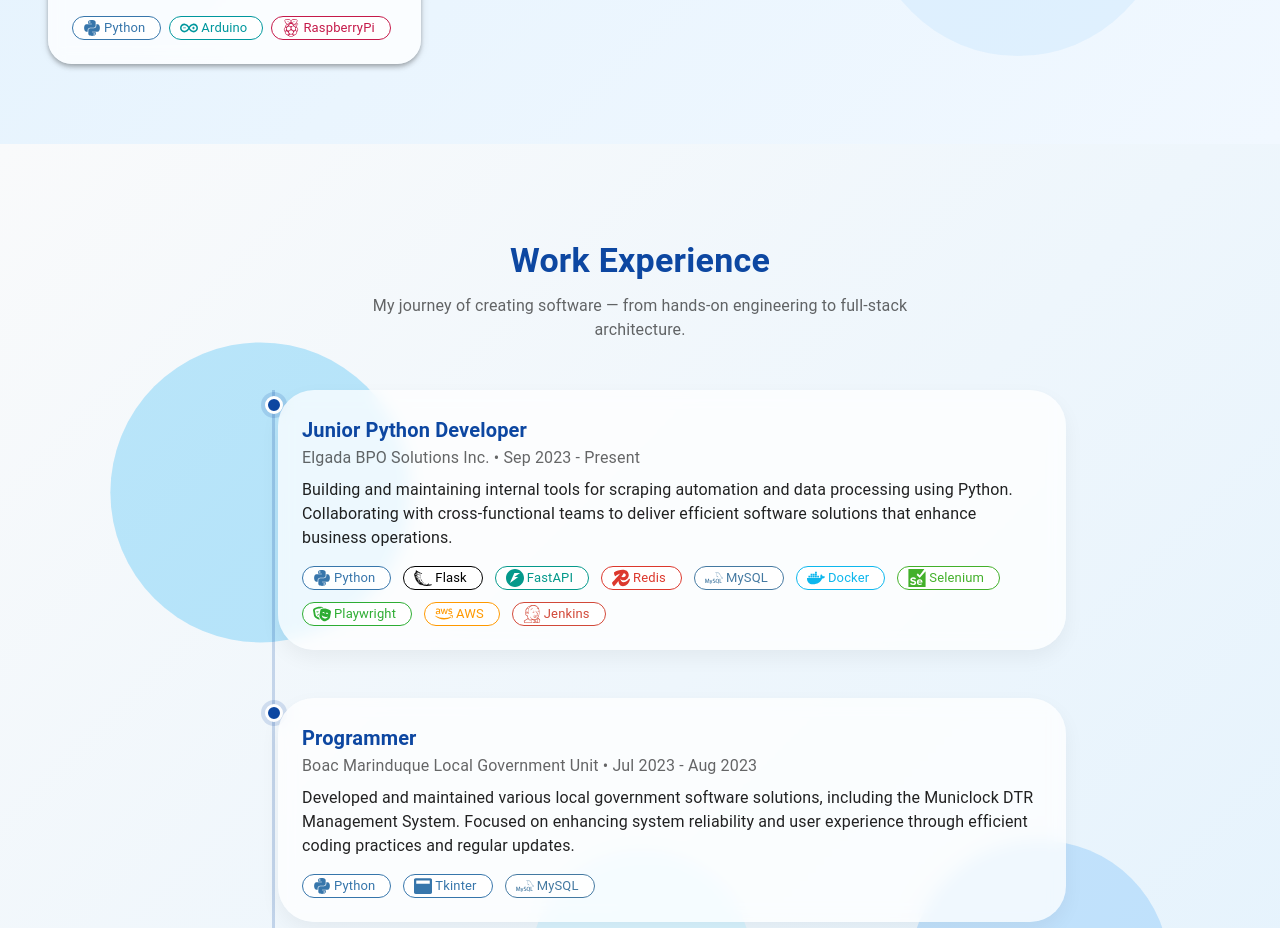
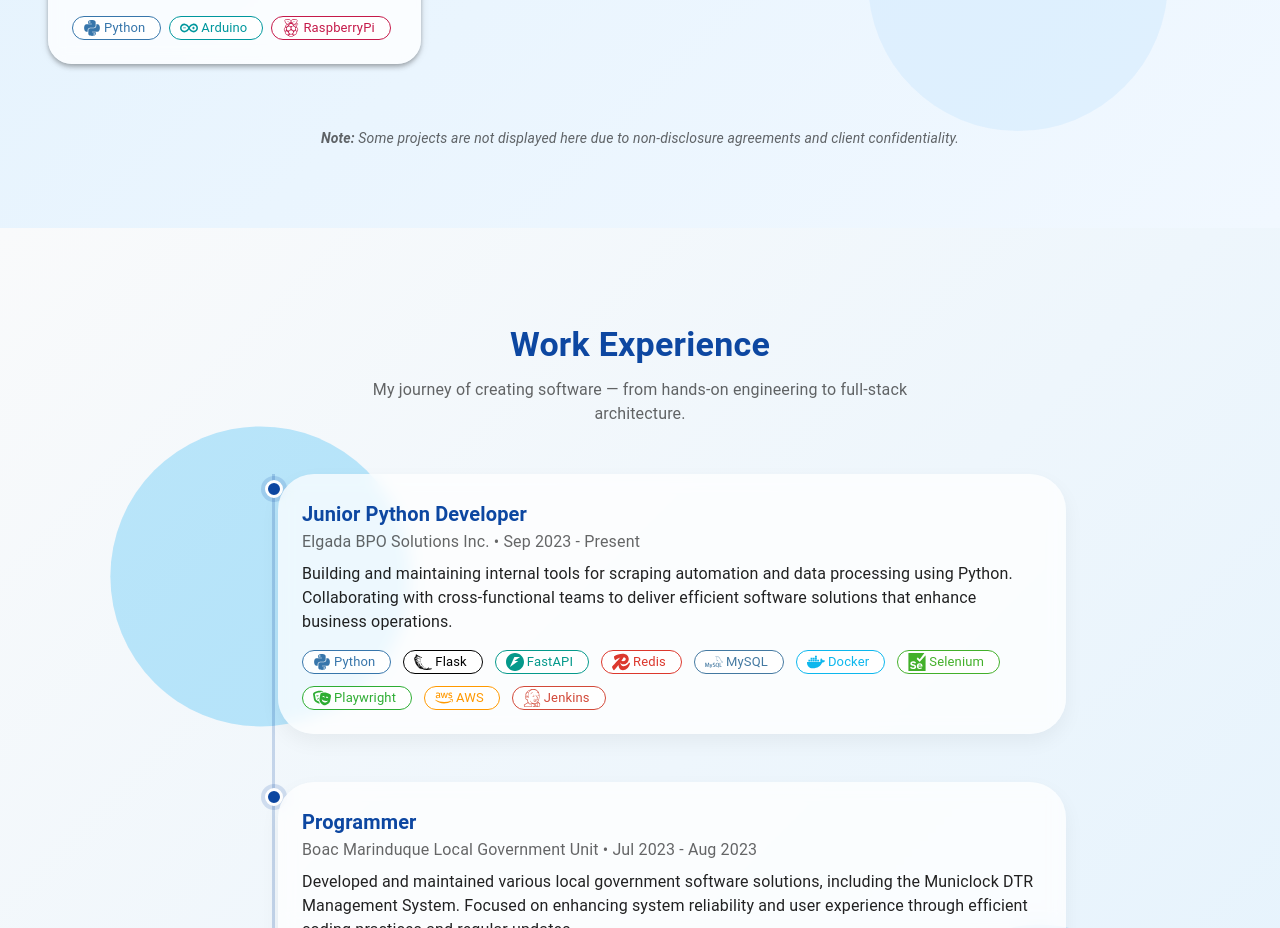
Before and after one commit to DailyLollipops/portfolio, a React (Vite) app: page / in a window 1280 px wide. Shown: the part 1340-2268 px from the top of the page. Built offline with nearby package versions, Linux system fonts and the light colour scheme.

Commit message:
Added disclaimer for non-disclosure agreements and client confidentiality clause

```diff
--- a/src/sections/Projects.tsx
+++ b/src/sections/Projects.tsx
@@ -4,8 +4,7 @@ import { motion } from "framer-motion";
 import { ProjectCard } from "../components/ProjectCard";
 import { ProjectDetailsDialog } from "../components/ProjectDetailsDialog";
 import type { Project } from "../types/custom";
-import { portfolio } from "../assets/data"
-
+import { portfolio } from "../assets/data";
 
 export const ProjectsSection = () => {
   const [selectedProject, setSelectedProject] = useState<Project | null>(null);
@@ -89,6 +88,27 @@ export const ProjectsSection = () => {
         ))}
       </Grid>
 
+      {/* Disclaimer */}
+      <Box
+        textAlign="center"
+        mt={8}
+        position="relative"
+        zIndex={2}
+        sx={{
+          maxWidth: 700,
+          mx: "auto",
+          px: 2,
+          color: "text.secondary",
+          fontSize: "0.9rem",
+          fontStyle: "italic",
+        }}
+      >
+        <Typography variant="body2">
+          <strong>Note:</strong> Some projects are not displayed here due to
+          non-disclosure agreements and client confidentiality.
+        </Typography>
+      </Box>
+
       {/* Dialog */}
       <ProjectDetailsDialog
         open={open}
```
